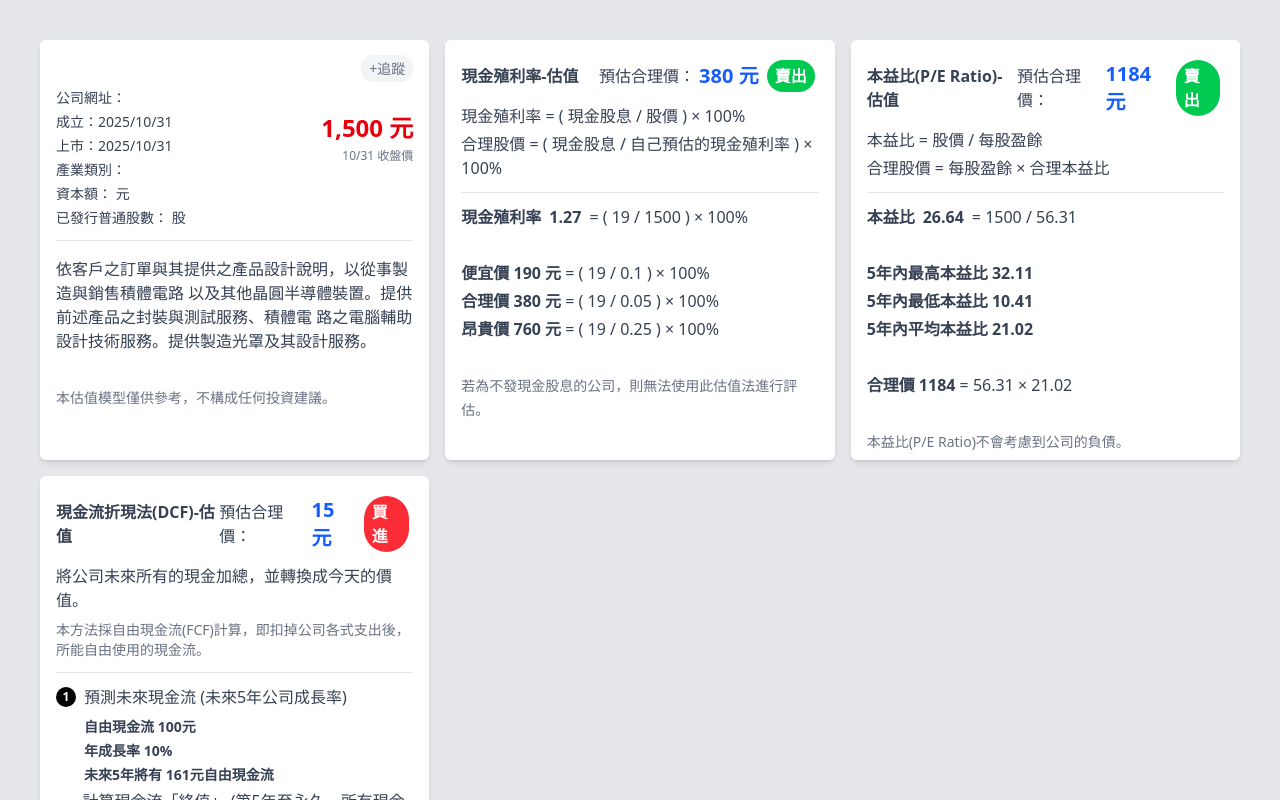
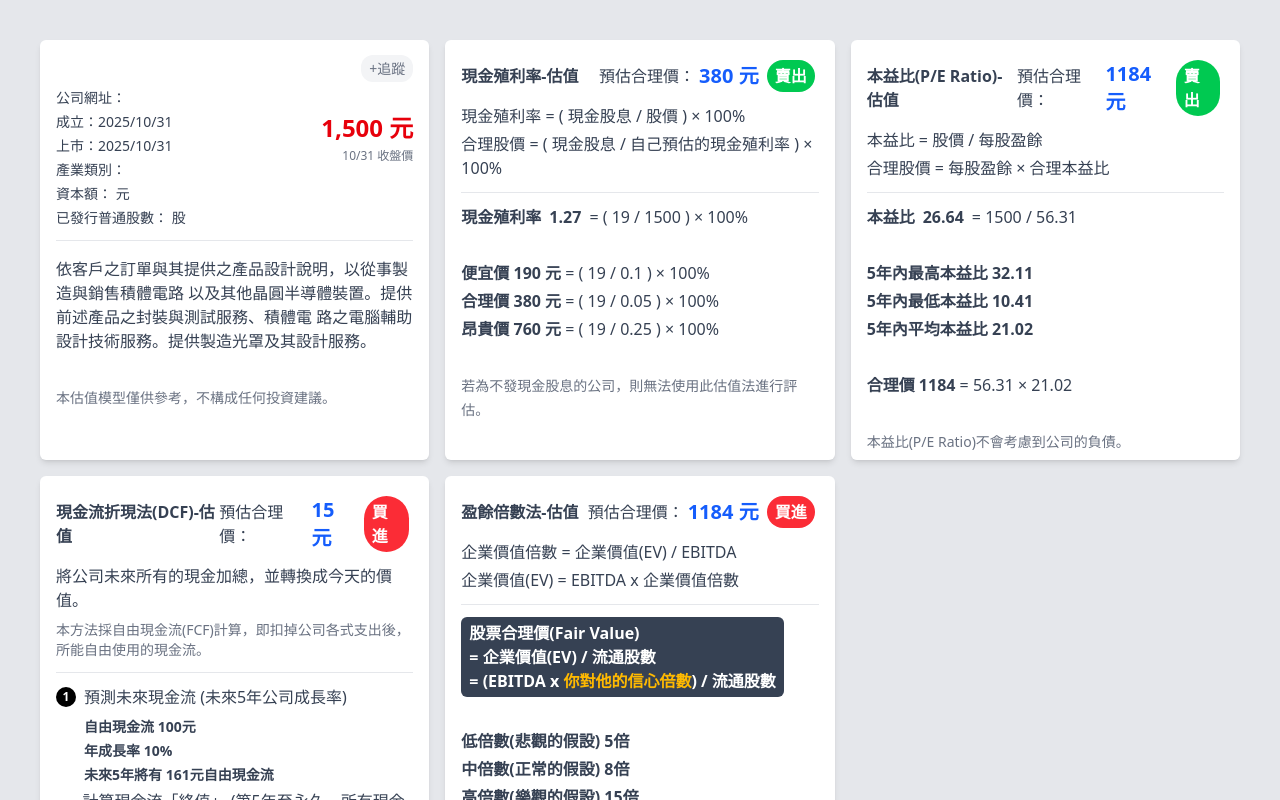
Before and after one commit to tetsu1111100/TaiwanTicker, a React (Vite) app: page / in a window 1280 px wide. Built offline with nearby package versions, Linux system fonts and the light colour scheme; no server answers.

Commit message:
feat: 盈餘倍數估值法

```diff
--- a/src/App.tsx
+++ b/src/App.tsx
@@ -5,6 +5,7 @@ import CompanyProfile from './features/companyInfo/components/companyProflie';
 import DividentdYieldValuation from './features/portfolio/dividendYieldValuation/components/dividendYieldValuation';
 import PERatioValuation from './features/portfolio/peRatioValuation/components/peRatioValuation';
 import DCFValuation from './features/portfolio/dcfValuation/components/dcfValuation';
+import MultipleOfEarningsValuation from './features/portfolio/multipleOfEarningsValuation/components/multipleOfEarningsValuation';
 
 function App() {
 
@@ -17,6 +18,7 @@ function App() {
           <DividentdYieldValuation />
           <PERatioValuation />
           <DCFValuation />
+          <MultipleOfEarningsValuation />
         </div>
       </div>
     </>
--- a/src/features/portfolio/dcfValuation/components/dcfValuation.tsx
+++ b/src/features/portfolio/dcfValuation/components/dcfValuation.tsx
@@ -91,7 +91,7 @@ const DCFValuation: React.FC = ()=>{
             <div>
                 <br />
                 <span className=" text-sm text-gray-500 ">
-                    本益比(P/E Ratio)不會考慮到公司的負債。
+                    WACC可以綜合考慮一家公司的風險，計算出相對應的「客觀合理折現率」。
                 </span>
             </div>
         </div>
--- /dev/null
+++ b/src/features/portfolio/multipleOfEarningsValuation/components/multipleOfEarningsValuation.tsx
@@ -0,0 +1,65 @@
+
+
+const MultipleOfEarningsValuation: React.FC = ()=>{
+
+    return (
+        <div className=" flex flex-col gap-2 h-full w-full p-4 rounded-md shadow-md text-gray-700 bg-white max-h-[500px] min-h-[420px] overflow-auto ">
+            <div className=" flex justify-between items-center ">
+                <span className="font-bold">盈餘倍數法-估值</span>
+                <span className=" flex  gap-1 items-center ">
+                    <span>預估合理價：</span>
+                    <span className=" text-xl font-bold text-blue-600 ">1184 元</span>
+                    <span className=" px-2 py-1 m-1 rounded-full text-white bg-red-500 font-bold ">買進</span>
+                </span>
+            </div>
+
+            <div className=" flex flex-col gap-1 ">
+                <div className=" flex flex-col gap-1 ">
+                    <span>企業價值倍數 = 企業價值(EV) / EBITDA</span>
+                    <span>企業價值(EV) = EBITDA x 企業價值倍數</span>
+                </div>
+                <hr className=" my-2 text-gray-200 " />
+
+                <div className=" flex items-center gap-2 ">
+                    <span className=" bg-gray-700 text-white rounded-md p-1 font-bold w-fit px-2 ">
+                        股票合理價(Fair Value) <br/>
+                        = 企業價值(EV) / 流通股數 <br/>
+                        = (EBITDA x <span className="text-amber-400">你對他的信心倍數</span>) / 流通股數
+                    </span>
+                </div>
+                <br />
+
+                <div className="">
+                    <span className=" font-bold ">低倍數(悲觀的假設)</span>
+                    <span className=" font-bold "> 5倍</span>
+                </div>
+
+                <div className="">
+                    <span className=" font-bold ">中倍數(正常的假設)</span>
+                    <span className=" font-bold "> 8倍</span>
+                </div>
+
+                <div className="">
+                    <span className=" font-bold ">高倍數(樂觀的假設)</span>
+                    <span className=" font-bold "> 15倍</span>
+                </div>
+
+                <br />
+
+                <div>
+                    <span className=" font-bold ">EBITDA息稅折舊攤銷前利潤，表示還沒扣掉「利息」、「稅金」與「折舊與攤銷」</span>
+                </div>
+            </div>
+
+            <div>
+                <br />
+                <span className=" text-sm text-gray-500 ">
+                    一般計算結果落在8~10為合理的正常值(依產業可能有所不同)。
+                </span>
+            </div>
+        </div>
+    )
+}
+
+
+export default MultipleOfEarningsValuation;
```
